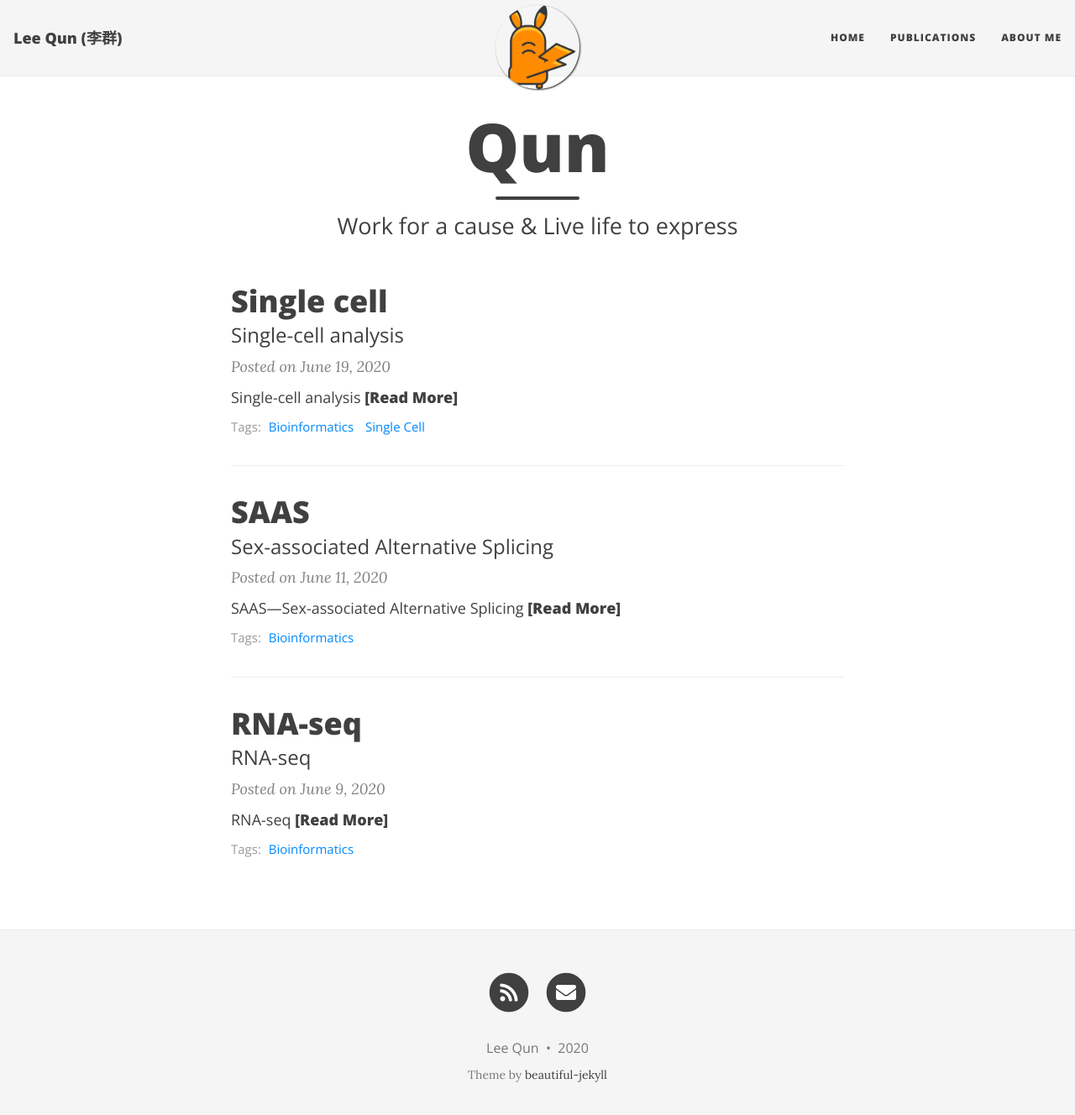
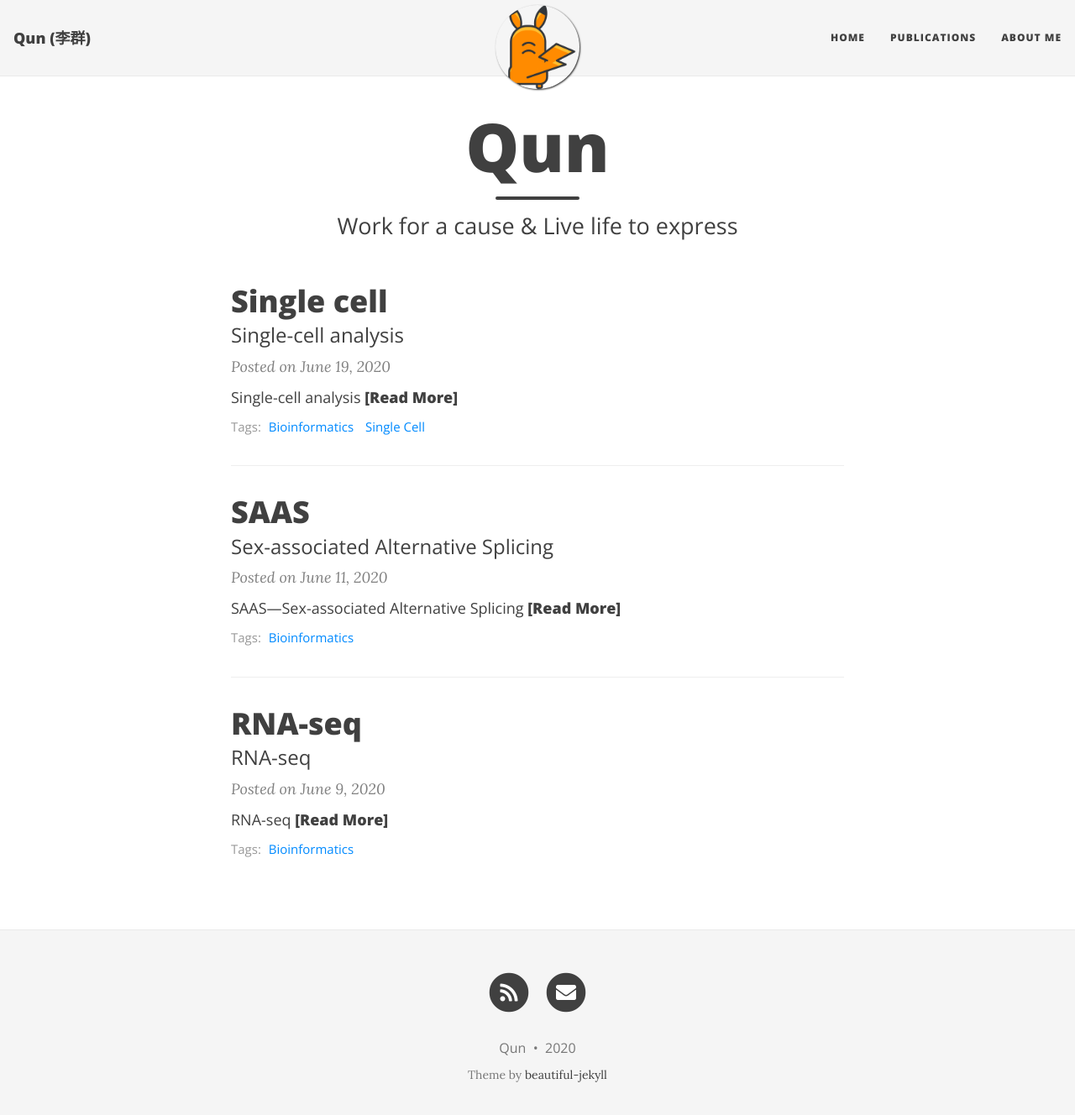
Before and after one commit to leequn/leequn.github.io, a Jekyll site: the page built from index.html, in a window 1280 px wide and 1341 px high. Shown: the top 1328 px of the window at 84% size. Built offline with Jekyll 4.4.1, drawn with Linux system fonts in a browser that asks for light colours; nearby versions of some CDN libraries; the list of posts is cut into pages by our own code; comment, search, counter and statistics services are not loaded.

Commit message:
Update _config.yml

```diff
--- a/_config.yml
+++ b/_config.yml
@@ -1,13 +1,13 @@
 # --- Basic options --- #
 
 # Name of website
-title: Lee Qun (李群)
+title: Qun (李群)
 
 # Short description of your site
 description: A virtual proof that I'm awesome
 
 # Your name to show in the footer
-author: Lee Qun
+author: Qun
 
 # --- List of links in the navigation bar --- #
 
```
